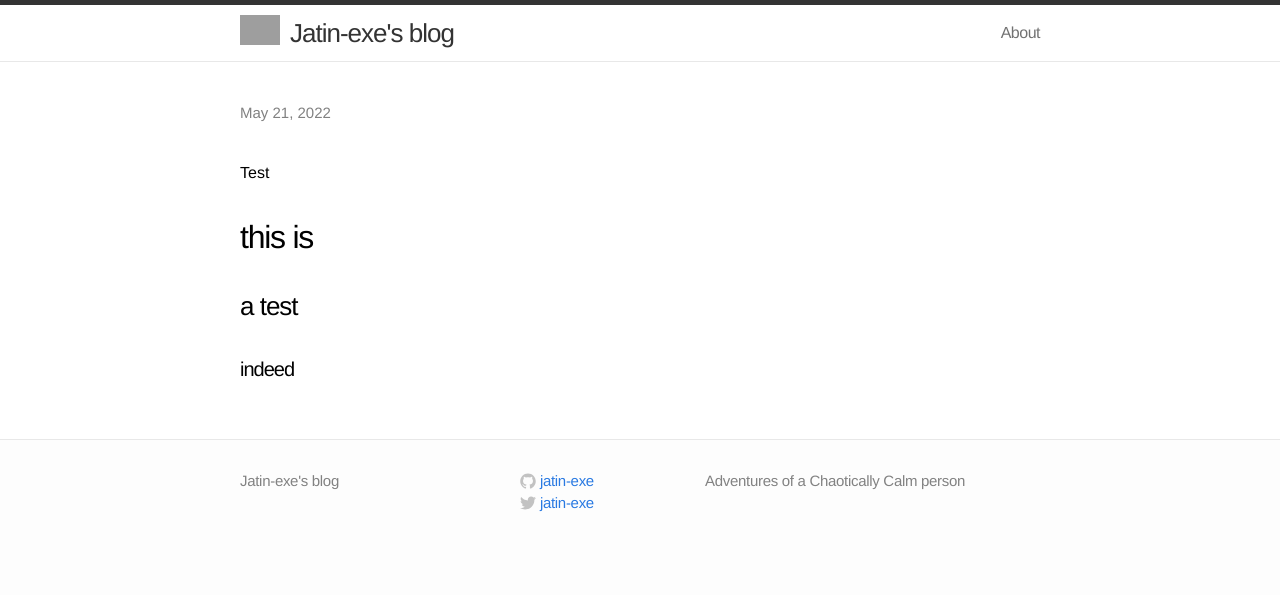
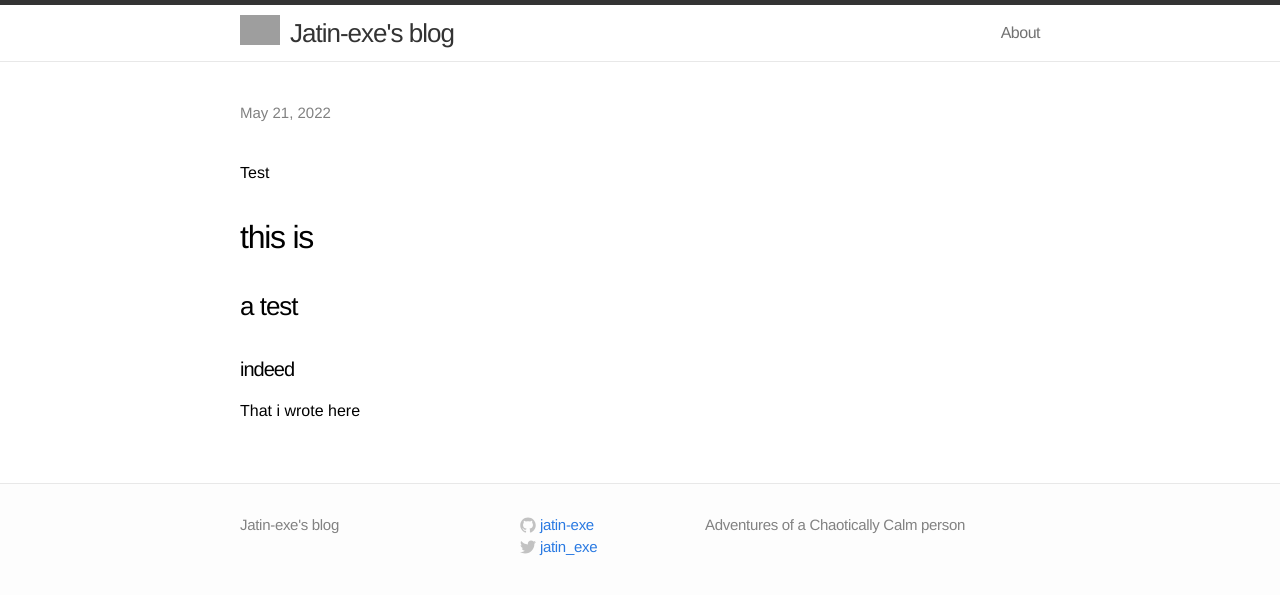
Before and after one commit to Jatin-exe/jatin-exe.github.io, a Jekyll site: the page built from _posts/2022-05-21-test.markdown, in a window 1280 px wide. Shown: the top 595 px of the page. Built offline with Jekyll 4.4.1, drawn with Linux system fonts in a browser that asks for light colours; our own code applies the rules of GitHub Pages for plain Markdown files; grey boxes are pictures that could not be loaded.

Commit message:
initial commit

```diff
--- a/_config.yml
+++ b/_config.yml
@@ -4,7 +4,7 @@ email:
 description: "Adventures of a Chaotically Calm person"
 baseurl: ""
 url: "http://jatin-exe.github.io"
-twitter_username: jatin-exe
+twitter_username: jatin_exe
 github_username:  jatin-exe
 
 # Build settings
--- a/_posts/2022-05-21-test.markdown
+++ b/_posts/2022-05-21-test.markdown
@@ -26,3 +26,5 @@ mathjax: false
 ### a test
 
 #### indeed
+
+That i wrote here
```
Also changed, not shown: assets/img.png (added).
